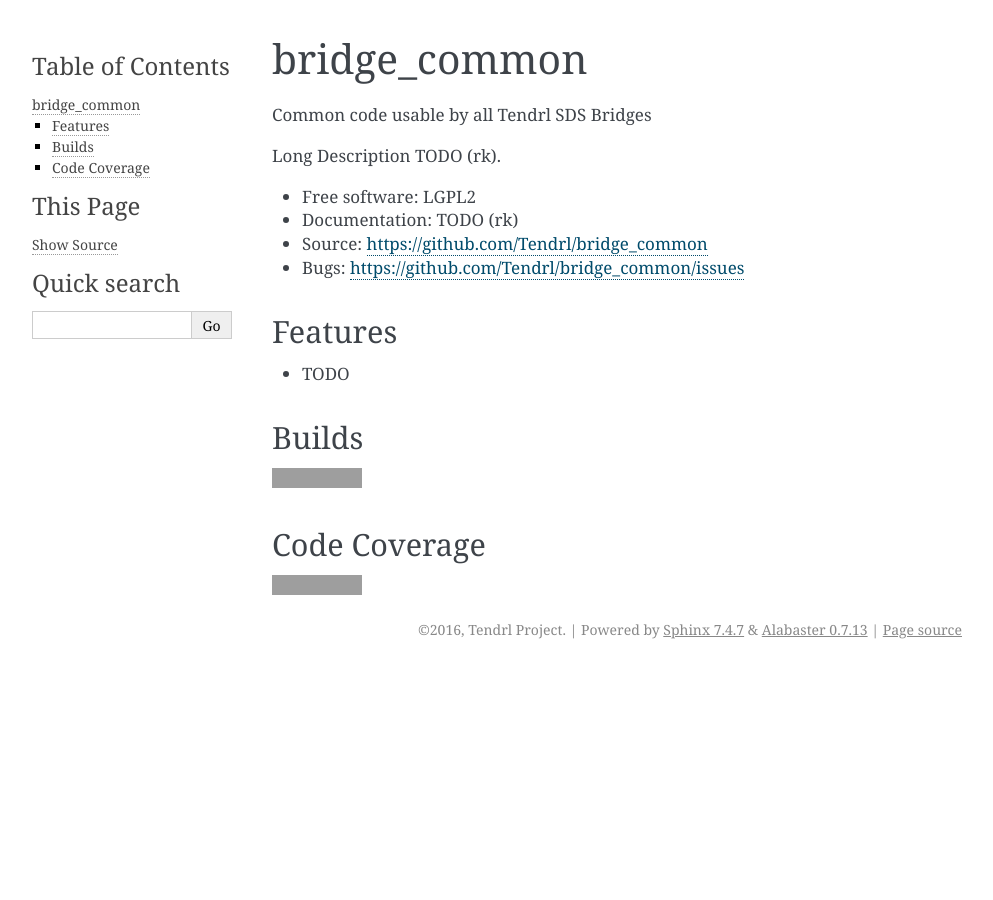
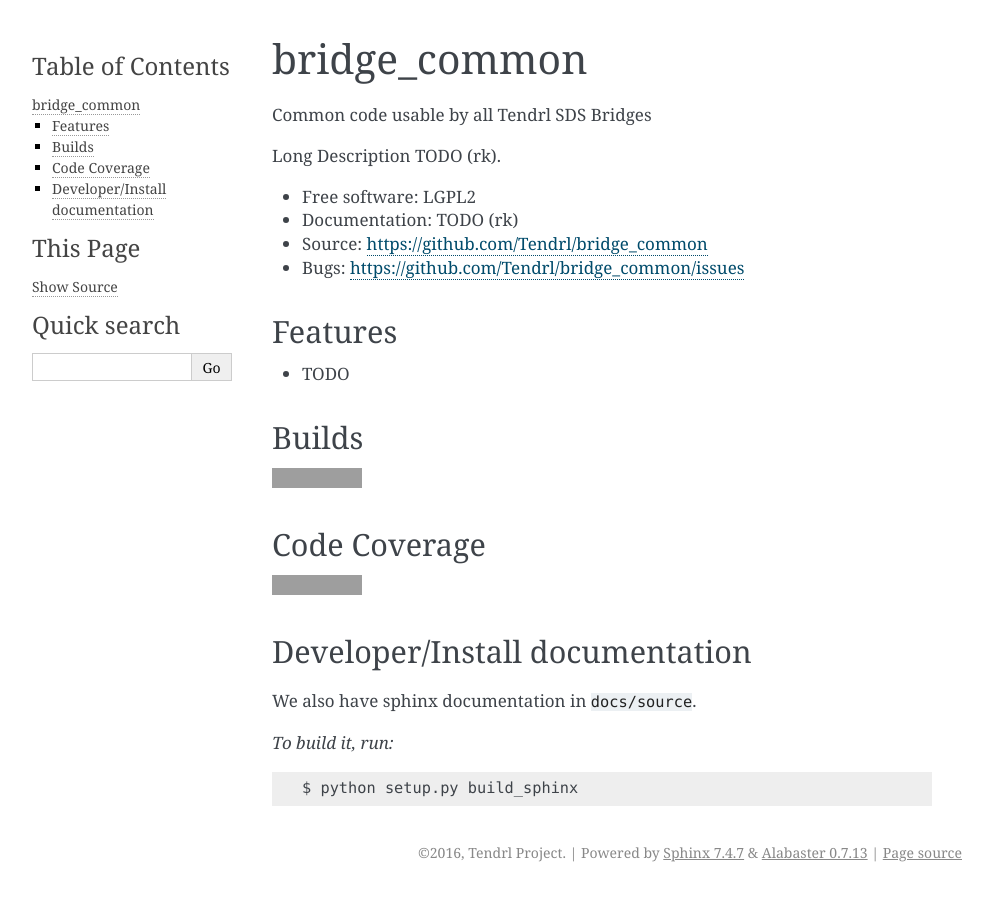
Before and after one commit to Tendrl/commons, a Sphinx documentation site: the page built from doc/source/readme.rst, in a window 1280 px wide. Shown: the whole page, without its empty margins (148-1141 px from the left). Built offline with Sphinx 7.4.7, drawn with Linux system fonts in a browser that asks for light colours; grey boxes are pictures that could not be loaded.

Commit message:
Adds install steps

```diff
--- a/README.rst
+++ b/README.rst
@@ -27,3 +27,14 @@
 
 .. image:: https://coveralls.io/repos/github/Tendrl/bridge_common/badge.svg?branch=master
     :target: https://coveralls.io/github/Tendrl/bridge_common?branch=master
+
+Developer/Install documentation
+-----------------------
+
+We also have sphinx documentation in ``docs/source``.
+
+*To build it, run:*
+
+::
+
+    $ python setup.py build_sphinx
--- a/doc/source/installation.rst
+++ b/doc/source/installation.rst
@@ -2,9 +2,9 @@
 Installation
 ============
 
-At the command line::
+At the command line ::
 
-    $ pip install bridge_common
+    $ python setup.py install
 
 Or, if you have virtualenvwrapper installed::
 
```
